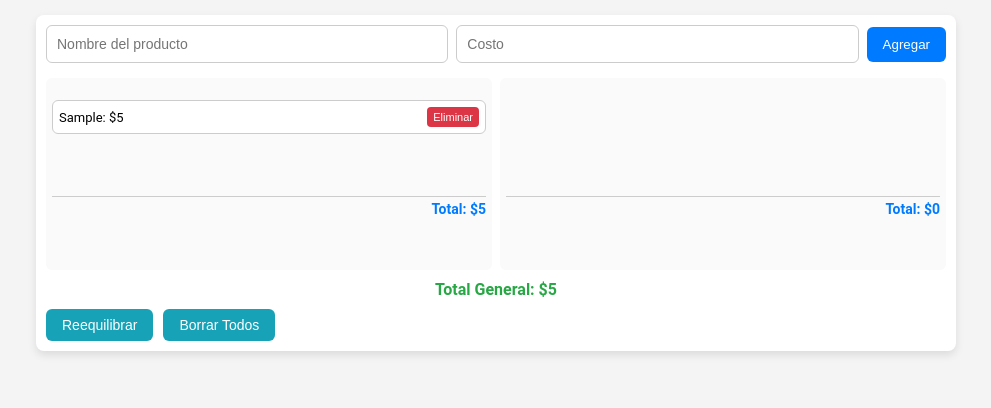
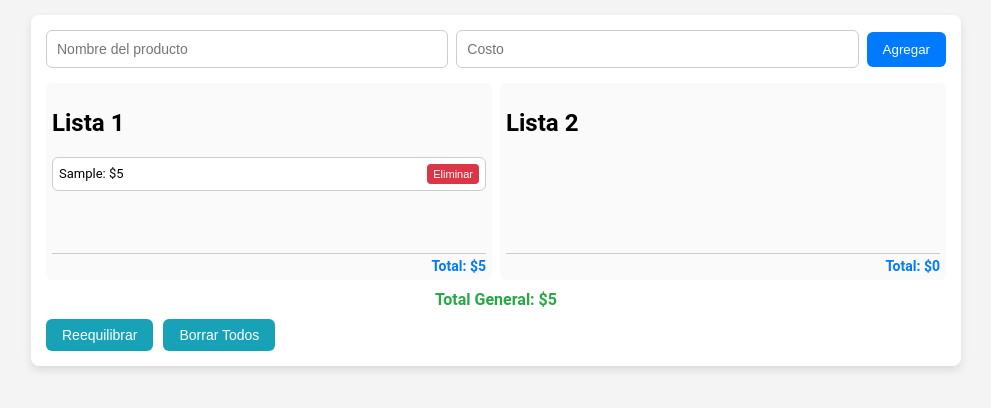
Before and after one commit to oswwall/app2, a plain HTML site: page index.html in a window 1280 px wide. Both pictures are taken after typing "Sample", "5" into the empty fields and a click on the button "Agregar". Shown: the whole page, without its empty margins (144-1135 px from the left). Drawn offline with Linux system fonts and the light colour scheme.

Commit message:
Update index.html

```diff
--- a/index.html
+++ b/index.html
@@ -2,7 +2,7 @@
 <html lang="es">
 <head>
 <meta charset="UTF-8">
-<meta name="viewport" content="width=device-width, initial-scale=1.0, maximum-scale=1.0, user-scalable=no">
+<meta name="viewport" content="width=device-width, initial-scale=1.0, user-scalable=no">
 <title>App de Distribución de Costos</title>
 <style>
 body {
@@ -19,7 +19,7 @@ body {
     width: 95%;
     max-width: 900px;
     margin: 15px auto;
-    padding: 10px;
+    padding: 15px;
     background-color: white;
     border-radius: 8px;
     box-shadow: 0 4px 8px rgba(0,0,0,0.1);
@@ -54,6 +54,7 @@ body {
 .list-section {
     display: flex;
     gap: 8px;
+    width: 100%;
 }
 .list {
     flex: 1 1 48%;
@@ -118,9 +119,7 @@ ul li button {
 }
 .reequilibrar-btn:hover, .borrar-todo-btn:hover { background-color: #138496; }
 
-/* Mobile ultra-compact adjustments */
 @media (max-width: 500px) {
-    .list { flex: 1 1 48%; } /* columnas visibles completas */
     .input-section { flex-direction: column; align-items: stretch; gap: 6px; }
     .input-section button { width: 100%; }
     ul li span { font-size: 12px; }
@@ -140,10 +139,12 @@ ul li button {
 
     <div class="list-section">
         <div class="list" id="area1" ondragover="permitirSoltar(event)" ondrop="soltar(event,'lista1')" ondragenter="resaltar(event)" ondragleave="quitarResaltado(event)">
+            <h2>Lista 1</h2>
             <ul id="lista1"></ul>
             <div class="total-section">Total: $<span id="totalLista1">0</span></div>
         </div>
         <div class="list" id="area2" ondragover="permitirSoltar(event)" ondrop="soltar(event,'lista2')" ondragenter="resaltar(event)" ondragleave="quitarResaltado(event)">
+            <h2>Lista 2</h2>
             <ul id="lista2"></ul>
             <div class="total-section">Total: $<span id="totalLista2">0</span></div>
         </div>
@@ -169,10 +170,6 @@ function agregar() {
     guardarDatos(); limpiarCampos(); distribuirProductos();
 }
 
-document.getElementById('costoProducto').addEventListener('keypress', function(e){
-    if(e.key === 'Enter'){ agregar(); }
-});
-
 function limpiarCampos() {
     document.getElementById('nombreProducto').value = '';
     document.getElementById('costoProducto').value = '';
@@ -196,12 +193,8 @@ function distribuirProductos() {
         li.innerHTML = `<span>${p.nombre}: $${p.costo}</span>`;
 
         const btnDel = document.createElement("button");
-        btnDel.textContent = "Eliminar";
-        btnDel.classList.add("delete-btn");
-        // Evita arrastre al tocar el botón
-        btnDel.addEventListener('touchstart', e => e.stopPropagation());
-        btnDel.addEventListener('mousedown', e => e.stopPropagation());
-        btnDel.onclick = () => eliminarProducto(i);
+        btnDel.textContent = "Eliminar"; btnDel.classList.add("delete-btn");
+        btnDel.onclick = (e) => { e.stopPropagation(); eliminarProducto(i); };
 
         li.appendChild(btnDel);
 
@@ -245,6 +238,16 @@ function borrarTodo(){
     }
 }
 
+// ** Enter en Nombre -> foco en Costo **
+document.getElementById('nombreProducto').addEventListener('keypress', function(e){
+    if(e.key === 'Enter'){ e.preventDefault(); document.getElementById('costoProducto').focus(); }
+});
+
+// ** Enter en Costo -> agregar producto **
+document.getElementById('costoProducto').addEventListener('keypress', function(e){
+    if(e.key === 'Enter'){ agregar(); }
+});
+
 distribuirProductos();
 </script>
 </body>
```
